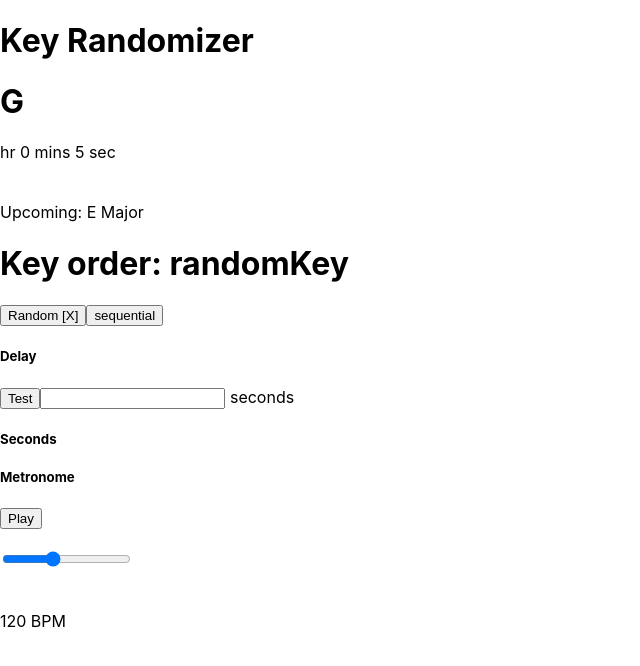
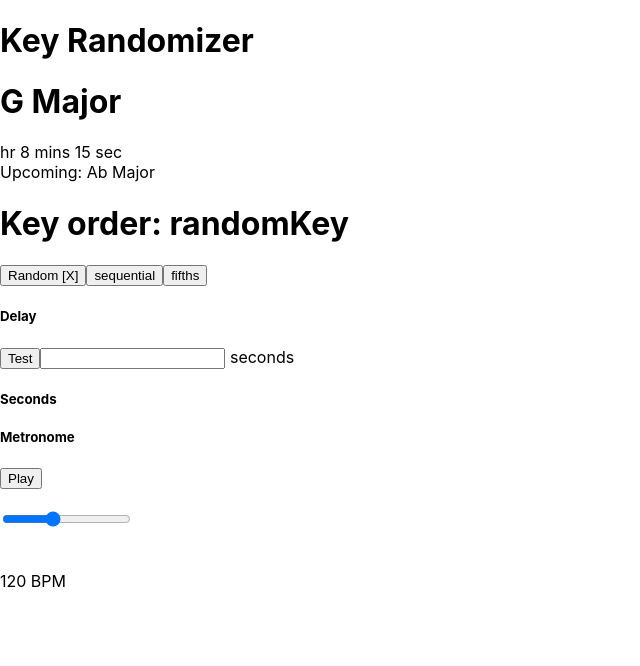
Before and after one commit to luketurnerdev/randomkeygenerator, a React (Create React App) app: page / in a window 1280 px wide. Shown: the top 666 px of the page, without its empty margins (0-640 px from the left). Built offline with nearby package versions, Linux system fonts and the light colour scheme.

Commit message:
implement fifths key mode

```diff
--- a/src/Components/Randomizer/index.js
+++ b/src/Components/Randomizer/index.js
@@ -23,10 +23,10 @@ const Randomizer = () => {
   const modifiers = ["Major"];
   const [currentKey, setCurrentKey] = useState("G");
   const [currentMod, setCurrentMod] = useState("Major");
-  const [upcomingKey,setUpcomingKey] = useState("G");
+  const [upcomingKey,setUpcomingKey] = useState("Ab");
   const [upcomingMod,setUpcomingMod] = useState("Major");
   const [keyOrder, setKeyOrder] = useState("randomKey")
-  const [delayInSeconds, setDelayInSeconds] = useState(5);
+  const [delayInSeconds, setDelayInSeconds] = useState(500);
   // const [currentMod, setCurrentMod] = useState(modifiers[0])
   const [volume, setVolume] = useState(0.4);
 
@@ -44,7 +44,7 @@ const Randomizer = () => {
 
   //TODO:
 
-  // make metronome reset on new chord regardless of bpm and timing
+  // make metronome reset on  chord regardless of bpm and timing
   // keep a log of chords played in case cool progressions emerge
   // users can save these later?
 
@@ -53,14 +53,10 @@ const Randomizer = () => {
   const changeKeySequentially = (currentKey) => {
     let index = keys.indexOf(currentKey);
     let newKey;
-    if (index >= keys.length-1) {
-      newKey = keys[0]
-    }
-    else {
-      newKey = keys[index+1]
-    }
+    (index >= keys.length-1) ? newKey = keys[0] : newKey = keys[index+1]
 
     setUpcomingKey(newKey);
+    console.log('set upcoming to ' +newKey)
     setUpcomingMod("Major")
 
   }
@@ -69,15 +65,35 @@ const Randomizer = () => {
     let newKey = keys[Math.floor(Math.random() * keys.length)];
     let newMod = modifiers[Math.floor(Math.random() * modifiers.length)];
     setUpcomingKey(newKey)
+    console.log('set upcoming to ' +newKey)
+
     setUpcomingMod(newMod)
   }
+
+
+  const changeKeyInFifths = currentKey => {
+    let index = keys.indexOf(currentKey);
+    let newPos = index+7;
+    if (newPos > (keys.length-1)) {
+      newPos = (newPos-keys.length);
+    }
+    setUpcomingKey(keys[newPos]);
+    console.log('set upcoming to ' + keys[newPos])
+
+  }
+
   const playChord = () => {
     let current = `${upcomingKey}${upcomingMod}`;
-    current && chords[current].play()
+    console.log(current)
+    if (current) {
+      chords[current].play()
+    }
+    else {
+
+      console.error('no chord found')
+    }
     setCurrentKey(upcomingKey);
     setCurrentMod(upcomingMod);
-
-
   }
 
   const decideUpcomingKey = keyOrder => {
@@ -87,7 +103,12 @@ const Randomizer = () => {
         break;
 
       case "sequential":
+        // We pass in upcoming so it starts from correct key
         changeKeySequentially(upcomingKey);
+        break;
+
+      case "fifths":
+        changeKeyInFifths(upcomingKey);
         break;
 
       default: {
@@ -99,17 +120,13 @@ const Randomizer = () => {
   const KeyDisplay = () => {
     return (
       <>
-      <h1>{currentKey}</h1>
+      <h1>{currentKey} {currentMod}</h1>
         <Countdown
           date={Date.now() + delayInSeconds * 1000}
           renderer={clockRenderer}
         />
-        {/* <h1>{currentKey} {currentMod} </h1> */}
-        <br />
-        <br />
         <br />
         <span>Upcoming: {upcomingKey} {upcomingMod}</span>
-
       </>
     )
   }
@@ -117,16 +134,22 @@ const Randomizer = () => {
   const ChangeOrderDisplay = () => {
     const changeToRandom = () => {
       if (keyOrder != "randomKey") {
+        setKeyOrder("randomKey")
         changeKeyRandomly();
-        setKeyOrder("randomKey")
+      }
+    }
+    const changeToFifths = () => {
+      if (keyOrder != "fifths") {
+        console.log('143')
+        setKeyOrder("fifths")
+        changeKeyRandomly(currentKey);
+
       }
     }
     const changeToSequential = () => {
       if (keyOrder != "sequential") {
-        console.log('set to seq currentkey: ' +currentKey)
-        console.log(upcomingKey)
+        setKeyOrder("sequential")
         changeKeySequentially(currentKey);
-        setKeyOrder("sequential")
       }
     }
     // TODO: Clear the upcoming Chord when we change, and set to
@@ -141,6 +164,11 @@ const Randomizer = () => {
       <button onClick={() => changeToSequential()}
       >
       {keyOrder === "sequential" ? "sequential [X]" : "sequential"}
+
+      </button>
+      <button onClick={() => changeToFifths()}
+      >
+      {keyOrder === "fifths" ? "fifths [X]" : "fifths"}
 
       </button>
       </div>
```
